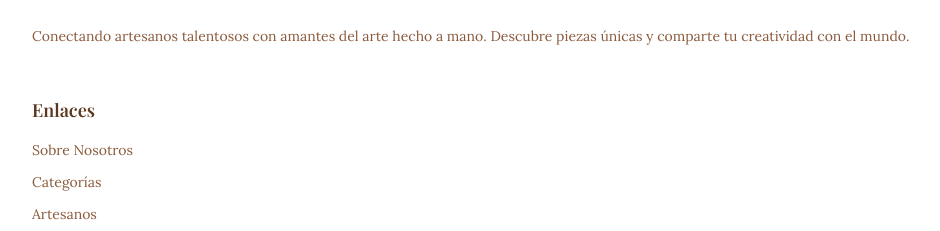
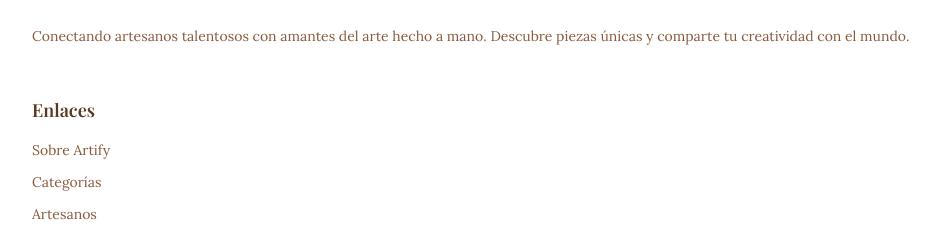
Before and after one commit to 113875-Comba-Carolina/artify-front, an Angular app: page / in a window 1280 px wide. Shown: the part 5533-5764 px from the top of the page, without its empty margins (0-940 px from the left). Built offline with nearby package versions, Linux system fonts and the light colour scheme.

Commit message:
Update app.html

```diff
--- a/src/app/app.html
+++ b/src/app/app.html
@@ -28,8 +28,8 @@
           <a href="#artesanos" class="nav-link text-artisan-600 hover:text-artisan-800 font-medium transition-colors duration-300">
             Artesanos
           </a>
-          <a href="#sobre-nosotros" class="nav-link text-artisan-600 hover:text-artisan-800 font-medium transition-colors duration-300">
-            Sobre Nosotros
+          <a href="#sobre-artify" class="nav-link text-artisan-600 hover:text-artisan-800 font-medium transition-colors duration-300">
+            Sobre Artify
           </a>
         </div>
 
@@ -70,7 +70,6 @@
             </div>
           }
         </div>
-
         <!-- Mobile Menu Button -->
         <div class="md:hidden">
           <button
@@ -104,8 +103,8 @@
           <a href="#artesanos" (click)="closeMobileMenu()" class="block text-artisan-600 hover:text-artisan-800 font-medium transition-colors duration-300 py-2">
             Artesanos
           </a>
-          <a href="#sobre-nosotros" (click)="closeMobileMenu()" class="block text-artisan-600 hover:text-artisan-800 font-medium transition-colors duration-300 py-2">
-            Sobre Nosotros
+          <a href="#sobre-artify" (click)="closeMobileMenu()" class="block text-artisan-600 hover:text-artisan-800 font-medium transition-colors duration-300 py-2">
+            Sobre Artify
           </a>
         </div>
 
@@ -180,8 +179,8 @@
           <h4 class="text-lg font-semibold mb-4 text-artisan-800">Enlaces</h4>
           <ul class="space-y-3 text-sm">
             <li>
-              <a href="#sobre-nosotros" class="text-artisan-600 hover:text-artisan-800 transition-colors duration-300">
-                Sobre Nosotros
+              <a href="#sobre-artify" class="text-artisan-600 hover:text-artisan-800 transition-colors duration-300">
+                Sobre Artify
               </a>
             </li>
             <li>
```
